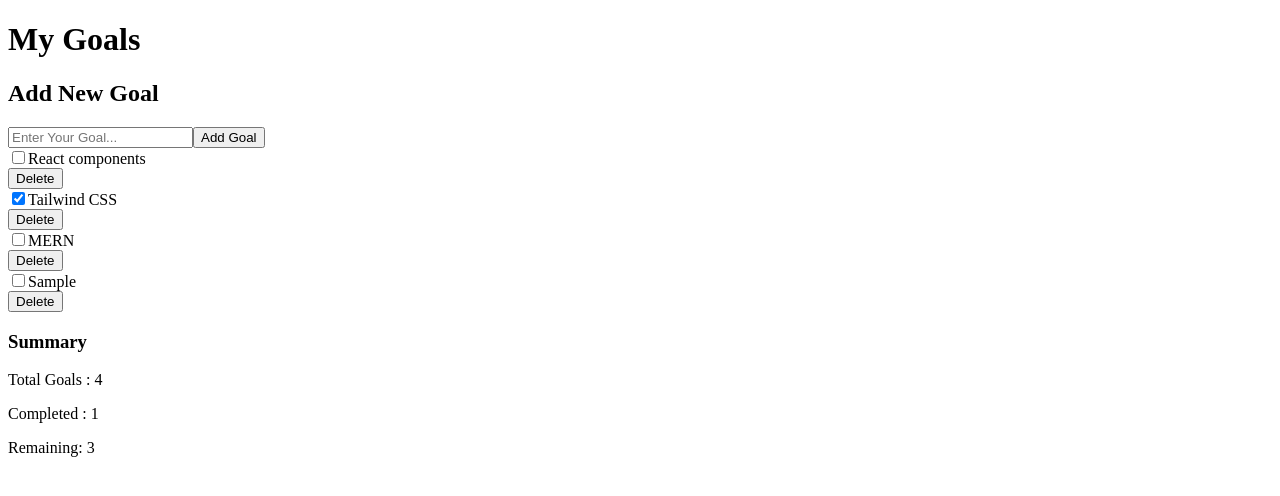
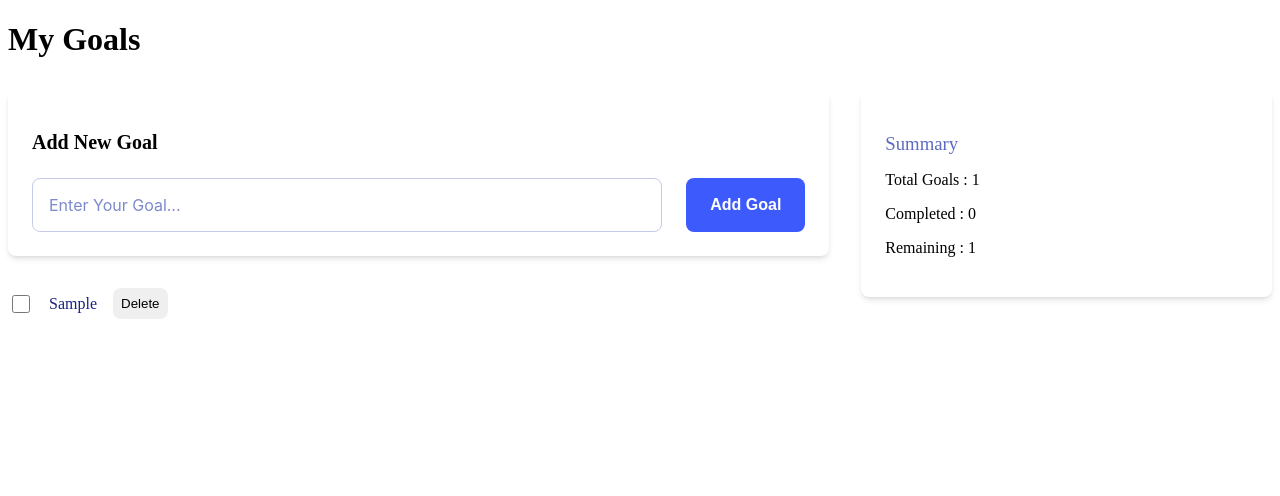
Before and after one commit to mokib08/Micro-Mentor, a React (Vite) app in the folder Frontend/: page /goal in a window 1280 px wide. Both pictures are taken after typing "Sample" into the empty fields and a click on the button "Add Goal". Shown: the top 496 px of the page. Built offline with nearby package versions, Linux system fonts and the light colour scheme.

Commit message:
goal.scss file created  and Goal.jsx modified

```diff
--- a/Frontend/src/pages/goal/Goal.jsx
+++ b/Frontend/src/pages/goal/Goal.jsx
@@ -1,15 +1,13 @@
 import React, { useState } from "react";
 import { nanoid } from "nanoid";
-
+import "./goal.scss";
 const Goal = () => {
   const [goals, setgoals] = useState([
-    { id: 1, title: "React components", completed: false },
-    { id: 2, title: "Tailwind CSS", completed: true },
-    { id: 3, title: "MERN", completed: false },
+
   ]);
 
   // new goals ke liye state
-  const [newgoal, setNewgoal] = useState('')
+  const [newgoal, setNewgoal] = useState("");
 
   // add goal function
   const addGoal = () => {
@@ -20,13 +18,13 @@ const Goal = () => {
         completed: false,
       };
       setgoals([...goals, goal]);
-      setNewgoal('')
+      setNewgoal("");
     }
   };
 
   // Delete Goal function
   const deleteGoal = (goalId) => {
-    const filteredGoals = goals.filter(goal => goal.id != goalId);
+    const filteredGoals = goals.filter((goal) => goal.id != goalId);
     setgoals(filteredGoals);
   };
 
@@ -39,49 +37,92 @@ const Goal = () => {
   };
 
   return (
-    <div>
+    <div className="goals-page">
+      <header className="dashboard-header">
         <h1>My Goals</h1>
+      </header>
 
-      {/* Add Goal Form  */}
-      <div>
+      {/* A two column layout for the page */}
+      <div className="goals-layout-grid">
+        {/* main content area for the form and list */}
+        <div className="goals-main-content">
+          {/* Add Goal Form */}
+          <div className="add-goal-card">
             <h2>Add New Goal</h2>
-        <div>
+            <div className="add-goal-form">
               <input
+                className="form-group__input"
                 type="text"
                 value={newgoal}
                 onChange={(e) => setNewgoal(e.target.value)}
                 placeholder="Enter Your Goal..."
                 onKeyDown={(e) => e.key === "Enter" && addGoal()}
               />
-          <button onClick={addGoal}>Add Goal</button>
+              <button onClick={addGoal} className="btn btn--primary">
+                Add Goal
+              </button>
             </div>
           </div>
 
           {/* Goal List */}
-      <div>
+          <div className="goal-list">
             {goals.length === 0 ? (
-          <p>No goals yet! Add your first goal above.</p>
+              <p className="goal-list__empty-message">
+                No goals yet! Add your first goal above.
+              </p>
             ) : (
               goals.map((goal) => (
-            <div key={goal.id}>
-              <div>
-                <div>
-                  <input type="checkbox" checked={goal.completed} onChange={() => toggleComplete(goal.id)} />
-                  <span>{goal.title}</span>
-                </div>
-                <button onClick={() => deleteGoal(goal.id)}>Delete</button>
+                <div
+                  key={goal.id}
+                  className={`goal.item ${
+                    goal.completed ? "goal-item--completed" : ""
+                  }`}
+                >
+                  <div className="goal-item__content">
+                    <input
+                      id={`goal-${goal.id}`}
+                      className="goal-item__checkbox"
+                      type="checkbox"
+                      checked={goal.completed}
+                      onChange={() => toggleComplete(goal.id)}
+                    />
+                    <label
+                      htmlFor={`goal-${goal.id}`}
+                      className="goal-item__title"
+                    >
+                      {goal.title}
+                    </label>
+                    <button
+                      onClick={() => deleteGoal(goal.id)}
+                      className="btn-icon btn-icon--delete"
+                    >
+                      Delete
+                    </button>
                   </div>
                 </div>
               ))
             )}
           </div>
+        </div>
 
+        {/* Aside for the summary card */}
+        <aside className="goals-aside">
           {/* Goal Summary */}
-       <div>
+          <div className="goal-summary-card">
             <h3>Summary</h3>
-        <p>Total Goals : { goals.length}</p>
-        <p>Completed : {goals.filter(g => g.completed).length }</p>
-        <p>Remaining: { goals.filter(g => !g.completed).length}</p>
+            <p>
+              <span>Total Goals :</span> <span>{goals.length}</span>
+            </p>
+            <p>
+              <span>Completed :</span>{" "}
+              <span>{goals.filter((g) => g.completed).length}</span>
+            </p>
+            <p>
+              <span>Remaining :</span>{" "}
+              <span>{goals.filter((g) => !g.completed).length}</span>
+            </p>
+          </div>
+        </aside>
       </div>
     </div>
   );
--- a/Frontend/src/pages/goal/goal.css
+++ b/Frontend/src/pages/goal/goal.css
@@ -1 +1,119 @@
-/*# sourceMappingURL=goal.css.map */
+.goals-layout-grid {
+  display: grid;
+  grid-template-columns: 2fr 1fr;
+  gap: 2rem;
+  align-items: start;
+}
+
+.goals-main-content {
+  display: flex;
+  flex-direction: column;
+  gap: 2rem;
+}
+
+.add-goal-card {
+  background-color: #FFFFFF;
+  padding: 1.5rem;
+  border-radius: 8px;
+  box-shadow: 0 4px 6px -1px rgba(0, 0, 0, 0.1), 0 2px 4px -2px rgba(0, 0, 0, 0.1);
+}
+.add-goal-card h2 {
+  font-size: 1.25rem;
+  margin-bottom: 1.5rem;
+}
+
+.add-goal-form {
+  display: flex;
+  gap: 1.5rem;
+}
+.add-goal-form .form-group__input {
+  flex-grow: 1;
+}
+
+.goal-list {
+  display: flex;
+  flex-direction: column;
+  gap: 1.5rem;
+}
+.goal-list__empty-message {
+  text-align: center;
+  padding: 2rem;
+  color: #5C6BC0;
+  background-color: #FFFFFF;
+  border-radius: 8px;
+  border: 1px dashed #C5CAE9;
+}
+
+.goal-item {
+  display: flex;
+  align-items: center;
+  justify-content: space-between;
+  background-color: #FFFFFF;
+  padding: 0.5rem 1.5rem;
+  border: 4px solid #C5CAE9;
+  border-radius: 8px;
+  transition: all 0.2s ease-in-out;
+  box-shadow: 0 1px 3px rgba(0, 0, 0, 0.05);
+}
+.goal-item__content {
+  display: flex;
+  align-items: center;
+  gap: 1rem;
+}
+.goal-item__checkbox {
+  width: 18px;
+  height: 18px;
+  accent-color: #3D5AFD;
+  cursor: pointer;
+}
+.goal-item__title {
+  color: #1A237E;
+  font-weight: 500;
+  cursor: pointer;
+  transition: all 0.2s ease-in-out;
+}
+.goal-item--completed {
+  border-left-color: #3D5AFD;
+  background-color: rgb(247.1166666667, 248.55, 249.9833333333);
+}
+.goal-item--completed .goal-item__title {
+  text-decoration: line-through;
+  color: #5C6BC0;
+}
+
+.btn-icon {
+  background-color: none;
+  border: none;
+  cursor: pointer;
+  padding: 0.5rem;
+  font-weight: 500;
+  border-radius: 8px;
+  transition: all 0.2s ease-in-out;
+}
+.btn-icon-delete {
+  color: #5C6BC0;
+}
+.btn-icon-deletehover {
+  background-color: rgb(242.1666666667, 194.3333333333, 194.3333333333);
+}
+
+.goals-aside {
+  position: sticky;
+  top: 3rem;
+}
+
+.goal-summary-card {
+  background-color: #FFFFFF;
+  padding: 1.5rem;
+  border-radius: 8px;
+  box-shadow: 0 4px 6px -1px rgba(0, 0, 0, 0.1), 0 2px 4px -2px rgba(0, 0, 0, 0.1);
+}
+.goal-summary-card h3 {
+  font-family: 1.25rem;
+  margin-bottom: 1rem;
+  color: #5C6BC0;
+  font-weight: 500;
+}
+.goal-summary-card h3 span:last-child {
+  color: #1A237E;
+}/*# sourceMappingURL=goal.css.map */
--- a/Frontend/src/pages/goal/goal.scss
+++ b/Frontend/src/pages/goal/goal.scss
@@ -0,0 +1,145 @@
+@use "../../components/styles/variables" as *;
+
+
+// A two column grid layout for the goals page
+
+.goals-layout-grid {
+  display: grid;
+  // The main content takes up more space than the aside.
+  grid-template-columns: 2fr 1fr;
+  gap: $spacing-xl;
+  align-items: start; // Align items to the top of their grid cell.
+}
+
+.goals-main-content {
+  display: flex;
+  flex-direction: column;
+  gap: $spacing-xl;
+}
+
+// Card: for adding a new goal
+.add-goal-card {
+  background-color: $surface-color;
+  padding: $spacing-lg;
+  border-radius: $border-radius-md;
+  box-shadow: $box-shadow-md;
+
+  h2 {
+    font-size: 1.25rem;
+    margin-bottom: $spacing-lg;
+  }
+}
+
+.add-goal-form {
+  display: flex;
+  gap: $spacing-lg;
+
+  // Allow the input field to grow and fill available space
+  .form-group__input {
+    flex-grow: 1;
+  }
+}
+
+// Container for the list of goals
+.goal-list {
+  display: flex;
+  flex-direction: column;
+  gap: $spacing-lg;
+
+  &__empty-message {
+    text-align: center;
+    padding: $spacing-xl;
+    color: $text-secondary;
+    background-color: $surface-color;
+    border-radius: $border-radius-md;
+    border: 1px dashed $border-color;
+  }
+}
+
+// Styles for an individual goal item
+.goal-item {
+  display: flex;
+  align-items: center;
+  justify-content: space-between;
+  background-color: $surface-color;
+  padding: $spacing-sm $spacing-lg;
+  border: 4px solid $border-color;
+  border-radius: $border-radius-md;
+  transition: $transition-base;
+  box-shadow: 0 1px 3px rgba(0, 0, 0, 0.05);
+
+  &__content {
+    display: flex;
+    align-items: center;
+    gap: $spacing-md;
+  }
+
+  &__checkbox {
+    width: 18px;
+    height: 18px;
+    accent-color: $primary-color; // Styles the checkmark color
+    cursor: pointer;
+  }
+
+  &__title{
+    color: $text-primary;
+    font-weight: $font-weight-medium;
+    cursor: pointer;
+    transition: $transition-base;
+  }
+
+  // Modifier for the Complete state
+  &--completed{
+    border-left-color: $primary-color;
+    background-color: lighten($bg-color, 1%);
+
+    .goal-item__title{
+        text-decoration: line-through;
+        color: $text-secondary;
+    }
+  }
+}
+
+// A reusable style for small icon/text buttons
+.btn-icon{
+    background-color: none;
+    border: none;
+    cursor: pointer;
+    padding: $spacing-sm;
+    font-weight: $font-weight-medium;
+    border-radius: $border-radius-md;
+    transition: $transition-base;
+
+    &-delete{
+        color: $text-secondary;
+
+        &hover{
+            background-color: lighten($error-color, 35%);
+        }
+    }
+}
+
+// Styles for the summary card in the aside
+.goals-aside{
+    // This makes the summary card stick to the top as the user scrolls the goal list.
+    position:sticky;
+    top: $spacing-xxl;
+}
+
+.goal-summary-card{
+    background-color: $surface-color;
+    padding: $spacing-lg;
+    border-radius: $border-radius-md;
+    box-shadow: $box-shadow-md;
+
+    h3{
+        font-family: 1.25rem;
+        margin-bottom: $spacing-md;
+        color: $text-secondary;
+        font-weight: $font-weight-medium;
+
+        span:last-child{
+            color: $text-primary;
+        }
+    }
+}
```
Also changed, not shown: 1 other file (tests, documents, lock files or other folders). Lines whose indentation alone changed are shown as unchanged.
